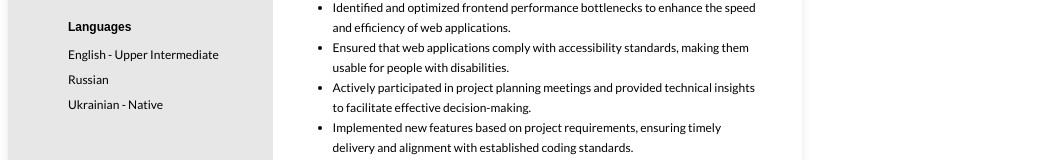
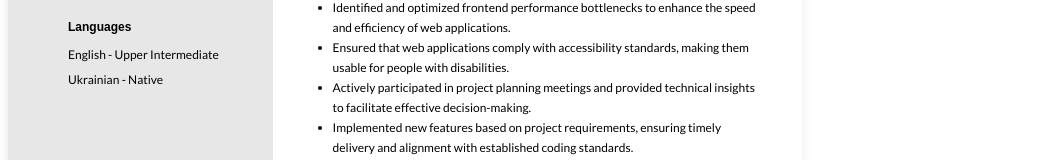
Before and after one commit to A-S-T-R-A/Emplify, a plain HTML site: page index.html in a window 1280 px wide. Shown: the part 540-700 px from the top of the page, without its empty margins (0-1057 px from the left). Drawn offline with nearby package versions, Linux system fonts and the light colour scheme.

Commit message:
remove russian lang

```diff
--- a/index.html
+++ b/index.html
@@ -200,7 +200,6 @@
                     <div class="leftside-content-block">
                         <p class="leftside-content-block-title">Languages</p>
                         <p class="leftside-content-block-text">English - Upper Intermediate</p>
-                        <p class="leftside-content-block-text">Russian</p>
                         <p class="leftside-content-block-text">Ukrainian - Native</p>
                     </div>
                 </div>
```
